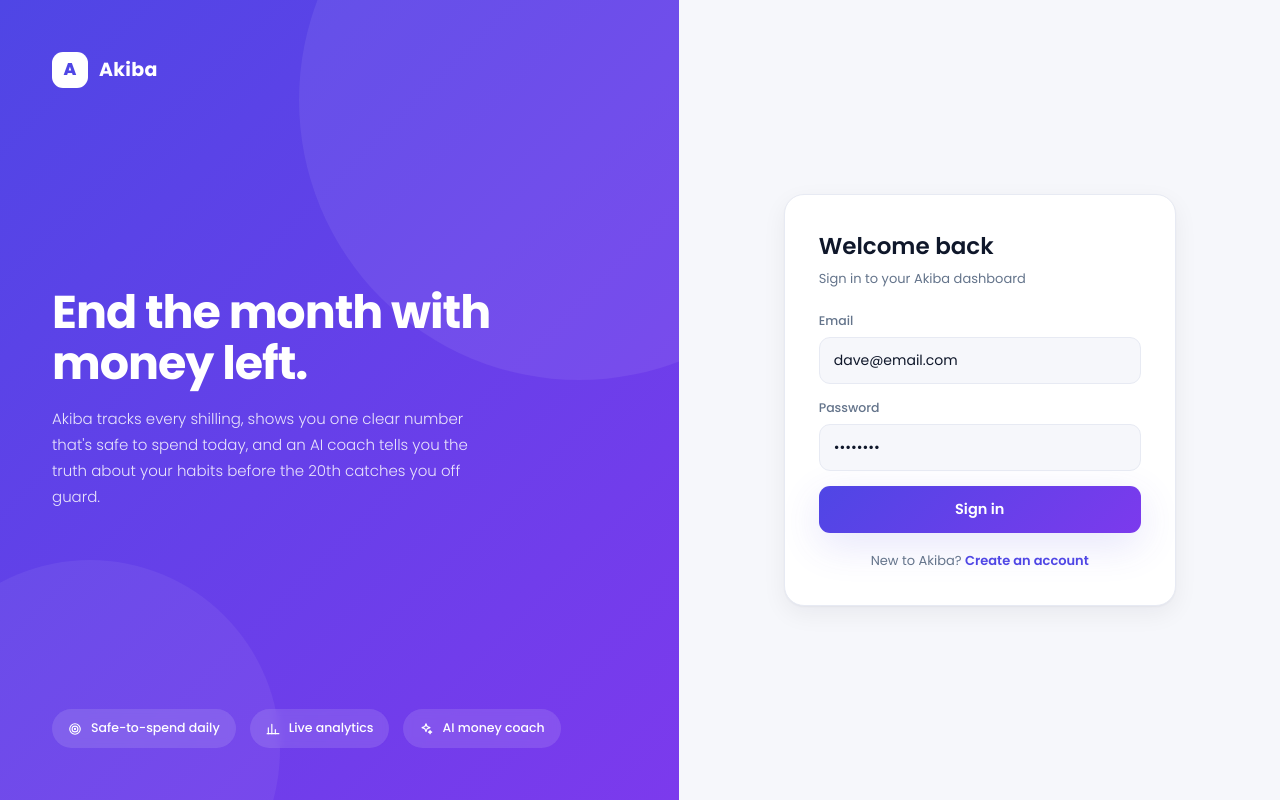
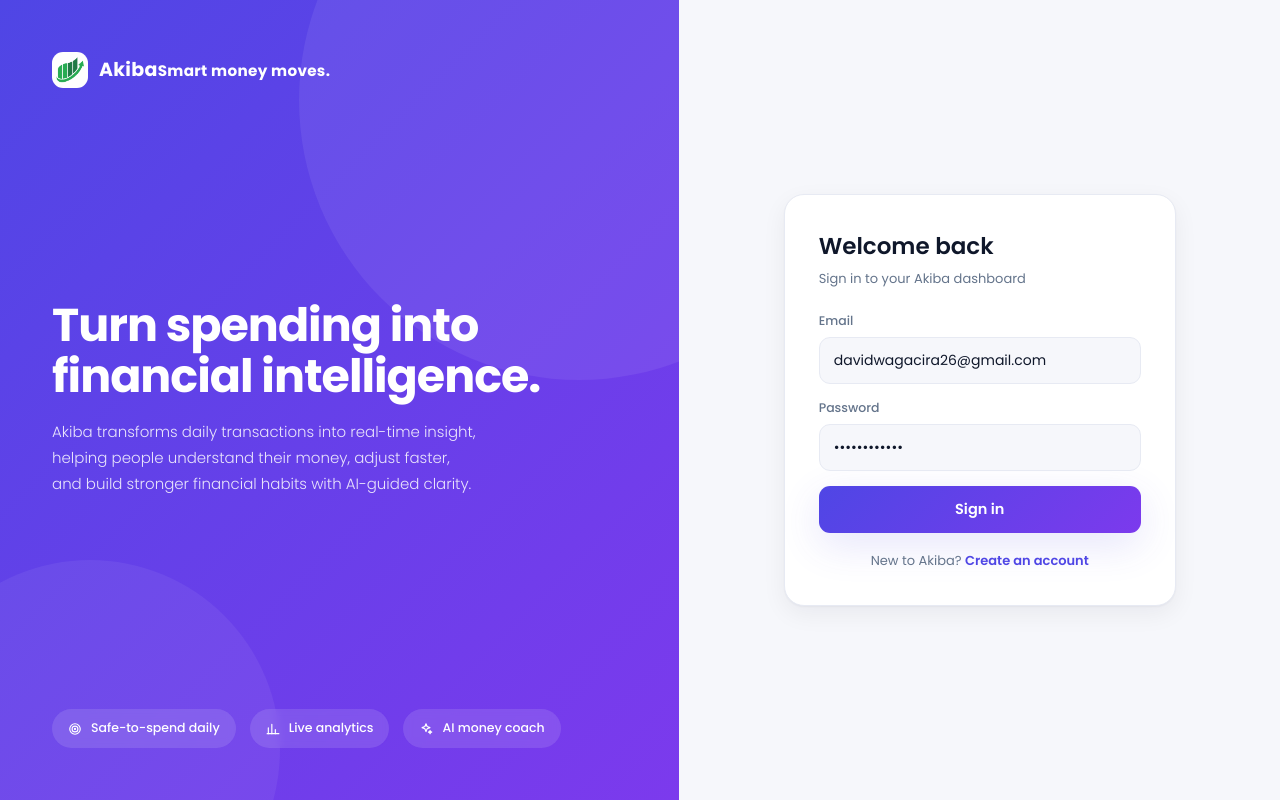
Before and after one commit to davewagacira/PesaMali, a Next.js app: page /auth in a window 1280 px wide. Built offline with nearby package versions, Linux system fonts and the light colour scheme.

Commit message:
feat: add subtext 'Smart money moves.' to Akiba branding on auth page

```diff
--- a/app/auth/page.tsx
+++ b/app/auth/page.tsx
@@ -34,6 +34,8 @@ export default function AuthPage() {
       const data = await res.json()
       if (!res.ok) {
         setError(data.error || 'Something went wrong')
+      } else if (data.mfaRequired) {
+        router.push('/auth/mfa')
       } else {
         router.push('/dashboard')
       }
@@ -48,7 +50,12 @@ export default function AuthPage() {
     <div className="auth">
       <div className="auth-left">
         <div className="brand">
-          <div className="logo">A</div> Akiba
+          {/* eslint-disable-next-line @next/next/no-img-element */}
+          <img src="/logo.png" alt="Akiba" style={{ width: 36, height: 36, borderRadius: 11, objectFit: 'cover', flexShrink: 0 }} />
+          <div className="sidebar-brand-copy">
+            <span>Akiba</span>
+            <small>Smart money moves.</small>
+          </div>
         </div>
         <motion.div
           className="auth-hero"
@@ -56,11 +63,10 @@ export default function AuthPage() {
           animate={{ opacity: 1, y: 0 }}
           transition={{ duration: 0.5 }}
         >
-          <h1>End the month with money left.</h1>
+          <h1>Turn spending into financial intelligence.</h1>
           <p>
-            Akiba tracks every shilling, shows you one clear number that&apos;s safe to spend
-            today, and an AI coach tells you the truth about your habits before the 20th catches
-            you off guard.
+            Akiba transforms daily transactions into real-time insight, helping people understand
+            their money, adjust faster, and build stronger financial habits with AI-guided clarity.
           </p>
         </motion.div>
         <motion.div
@@ -101,11 +107,11 @@ export default function AuthPage() {
           )}
           <div className="field">
             <label>Email</label>
-            <input ref={emailRef} type="email" defaultValue="dave@email.com" />
+            <input ref={emailRef} type="email" defaultValue="davidwagacira26@gmail.com" />
           </div>
           <div className="field">
             <label>Password</label>
-            <input ref={passwordRef} type="password" defaultValue="password" />
+            <input ref={passwordRef} type="password" defaultValue="Pdreams@4675" />
           </div>
           {signup && (
             <div className="field">
```
